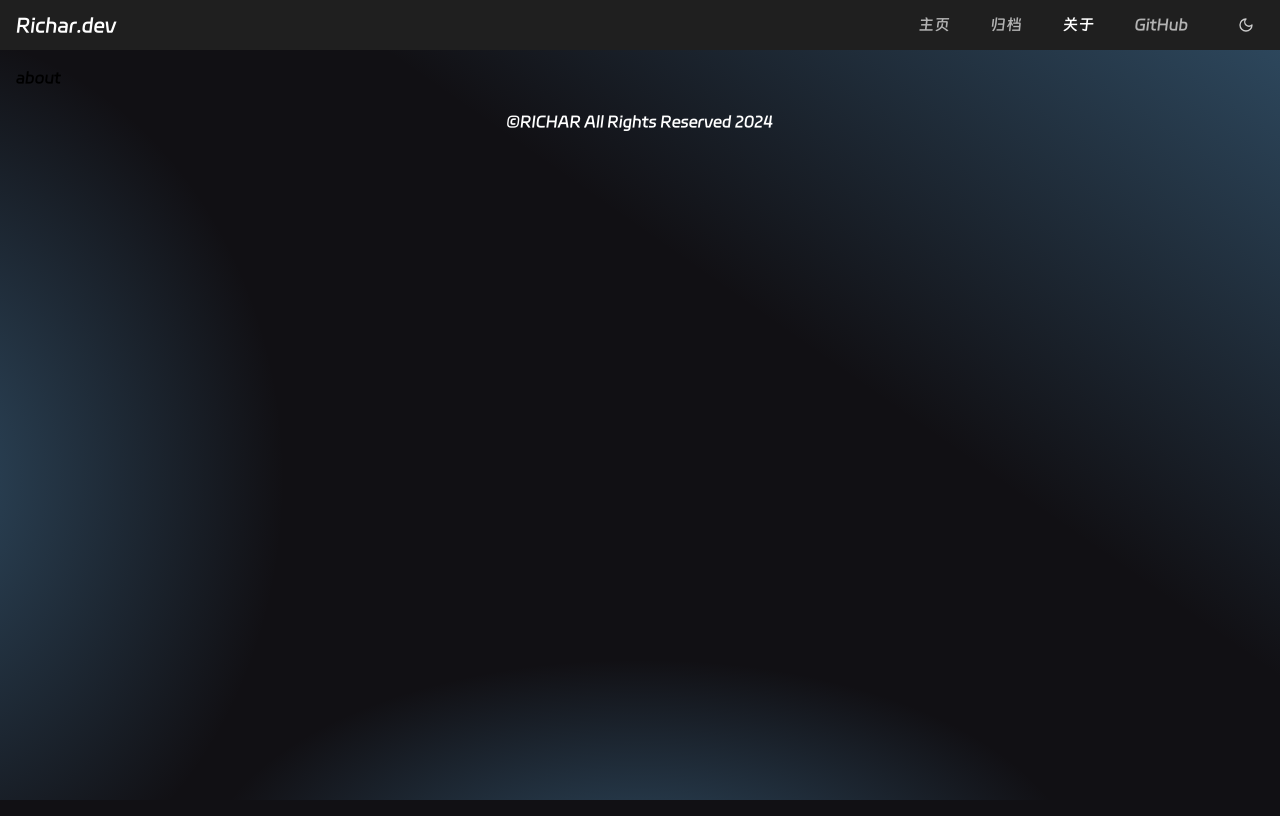
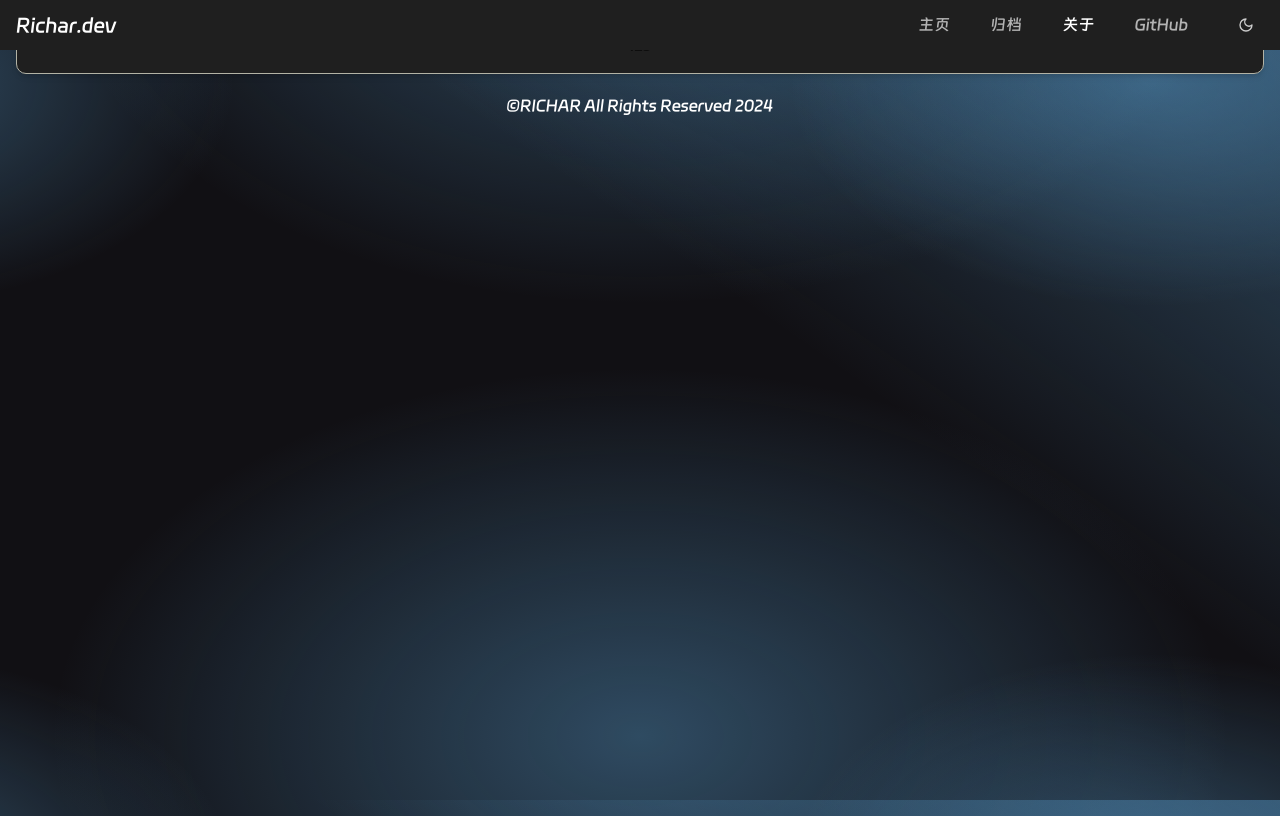
Before and after one commit to abcRichar/richar-blog, a React (Vite) app: page /about in a window 1280 px wide. Built offline with nearby package versions, Linux system fonts and the light colour scheme.

Commit message:
feat: 修改小细节

```diff
--- a/src/layout/index.tsx
+++ b/src/layout/index.tsx
@@ -3,7 +3,7 @@ import LayHeader from "./lay-header";
 import LayFooter from "./lay-footer";
 export default function Layout() {
   return (
-    <div className="min-h-lvh m-auto pt-[50px]">
+    <div className="min-h-lvh m-auto relative ">
       <div>
         <LayHeader></LayHeader>
       </div>
--- a/src/layout/lay-header/index.tsx
+++ b/src/layout/lay-header/index.tsx
@@ -8,7 +8,7 @@ import HeaderItem from "./components/header-item";
 export default function LayHeader() {
   return (
     <div style={{ padding: "0 calc((100% - 1400px + 3rem) / 2)" }} className="bg-white dark:bg-[#1f1f1f] delay-[300] fixed w-full top-0 z-10">
-      <div className="lay-header  h-[50px] flex items-center justify-between mx-4">
+      <div className="lay-header h-[50px] flex items-center justify-between mx-4">
         <div>
           <Link to="/" className="font-bold text-[20px] dark:text-white ">
             Richar.dev
--- a/src/views/about/index.tsx
+++ b/src/views/about/index.tsx
@@ -1,9 +1,14 @@
 import "./index.scss";
+import { motion } from "motion/react";
 
 function About() {
   return (
     <>
-      <div>about</div>
+      <div>
+        <motion.div className="flex items-center justify-center p-4 card-box" initial={{ opacity: 0, y: 100 }} animate={{ opacity: 1, y: 0 }} transition={{ delay: 0.175 }}>
+          <span>123</span>
+        </motion.div>
+      </div>
     </>
   );
 }
```
